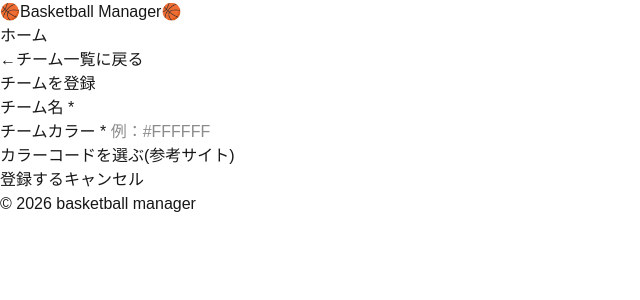
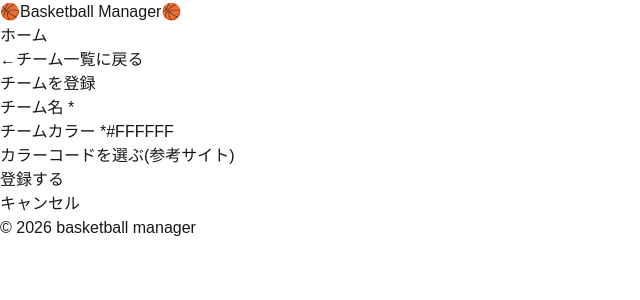
Before and after one commit to yu-mathy14/graduation-project, a Next.js app: page /teams/new in a window 1280 px wide. Shown: the top 300 px of the page, without its empty margins (0-640 px from the left). Built offline with nearby package versions, Linux system fonts and the light colour scheme; no server answers.

Commit message:
Teams新規登録のバリデーションを実装
React Hook Form + Yupを導入し、入力チェックと新しいフォルダ構成を反映

```diff
--- a/memos/フォルダ構成.md
+++ b/memos/フォルダ構成.md
@@ -19,7 +19,11 @@ app/teams
      │    └── edit
      │        └── page.tsx // チーム編集画面
      └── new
-         └── page.tsx // チーム登録画面
+         ├── page.tsx
+         ├── actions.ts
+         ├── schema.ts
+         └── components/
+             └── TeamForm.tsx
 
 app/games
      │
--- a/package.json
+++ b/package.json
@@ -9,11 +9,14 @@
     "lint": "eslint"
   },
   "dependencies": {
+    "@hookform/resolvers": "^5.9.1",
     "@prisma/adapter-pg": "^7.10.0",
     "@prisma/client": "^7.10.0",
     "next": "16.3.4",
     "react": "19.2.8",
-    "react-dom": "19.2.8"
+    "react-dom": "19.2.8",
+    "react-hook-form": "^7.88.0",
+    "yup": "^1.7.1"
   },
   "devDependencies": {
     "@tailwindcss/postcss": "^4",
--- /dev/null
+++ b/src/app/teams/new/actions.ts
@@ -0,0 +1,49 @@
+// 正しい入力を受け取ったあと、DB上で問題がないか確認して保存する場所
+/* DB登録と重複チェックを行う
+  【DBに関係するチェック】 */
+// ==================================================
+
+/* この関数はサーバー側で実行する処理です
+  とNext.jsに伝えるためのServer Actionの宣言 */
+"use server";
+
+import { prisma } from "@/lib/prisma";
+import { redirect } from "next/navigation";
+import type { TeamFormValues } from "./schema";
+
+/* フォームから受け取ったチーム情報を確認し、
+チーム名の重複がなければDBに登録して詳細ページへ遷移する関数 */
+export async function createTeam(data: TeamFormValues) {
+  /* 【.trim()】
+  文字列の両端にある空白文字（スペースや改行など）を取り除き、
+  新しい文字列を返す */
+  const teamName = data.teamName.trim();
+  const teamColor = data.teamColor.trim();
+
+// チーム名重複チェック ---------------------------------
+  /* 受け取ったデータのteamNameを条件にTeamsテーブルを検索、
+  一致するチームがあればexistingTeamとに格納 */
+  const existingTeam = await prisma.teams.findUnique({
+    where: {
+      teamName,
+    },
+  });
+
+  /* 一致するチームが存在した場合は、
+  Errorオブジェクトを作成して例外を投げる */
+  if (existingTeam) {
+    throw new Error("同じチーム名がすでに登録されています");
+  }
+// ---------------------------------------------------
+
+/* チーム名重複チェックに問題がなければTeamを1件登録する */
+  const team = await prisma.teams.create({
+    data: {
+      teamName,
+      teamColor,
+    },
+  });
+
+  /* 登録したチームの詳細ページに遷移する */
+  redirect(`/teams/${team.teamId}`);
+}
--- /dev/null
+++ b/src/app/teams/new/components/TeamForm.tsx
@@ -0,0 +1,95 @@
+// Teamsの入力フォームを表示し、React Hook FormとYupで入力値を検証する
+/* フォーム部分をClient Componentに分離し、
+  React Hook Form + Yup でバリデーションチェックを行う */
+// ==================================================
+
+/* このコンポーネントはブラウザ上(クライアントサイド)で実行されることを明示 */
+"use client";
+
+import { yupResolver } from "@hookform/resolvers/yup";
+import { useForm,
+         type FieldErrors,
+         type SubmitErrorHandler,
+         type SubmitHandler,
+       } from "react-hook-form";
+
+/* 他ファイルから必要なものを読み込み */
+import { createTeam } from "../actions";
+import { teamSchema, type TeamFormValues } from "../schema";
+
+export default function TeamForm() {
+  // デフォルト値
+  const teamDefaultValue: TeamFormValues = {
+    teamName: "",
+    teamColor: "#FFFFFF",
+  };
+
+  // フォーム初期化
+  const { register, handleSubmit,formState: { errors },} = useForm<TeamFormValues>({
+    // デフォルト値
+    defaultValues: teamDefaultValue,
+    /* バリデーションをYupに任せる */
+    /* resolver -> React Hook Formと外部バリデーションライブラリを接続する仕組み */
+    /* yupResolver -> Yupの検証結果をReact Hook Formで扱えるようにするアダプタ */
+    resolver: yupResolver(teamSchema), // Yupに検証を委ねる
+  });
+
+  // サブミット時の処理
+  /* バリデーション成功時に実行される処理 */
+  const onSubmit: SubmitHandler<TeamFormValues> = async (data) => {
+    await createTeam(data);
+  };
+  /* バリデーション失敗時に実行される処理 */
+  const onError: SubmitErrorHandler<TeamFormValues> = (
+    errors: FieldErrors<TeamFormValues>
+    ) => {
+    console.log(errors);
+  };
+
+  return (
+    <>
+      <form onSubmit={handleSubmit(onSubmit, onError)} noValidate>
+        <div>
+          <label htmlFor="teamName">チーム名 *</label>
+          <input
+            id="teamName" // labelと対応
+            type="text"
+            /* teamNameをReact Hook Formに登録 */
+            {...register("teamName")}
+            />
+          {/* teamNameのバリデーションエラーがある場合、メッセージを表示 */}
+          <div>{errors.teamName?.message}</div>
+        </div>
+
+        <div>
+          <label htmlFor="teamColor">チームカラー *</label>
+          <input
+            id="teamColor" // labelと対応
+            type="text"
+            placeholder="#FFFFFF"
+            /* teamColorをReact Hook Formに登録 */
+            {...register("teamColor")}
+          />
+          {/* teamColorのバリデーションエラーがある場合、メッセージを表示 */}
+          <div>{errors.teamColor?.message}</div>
+
+          <p>
+            <a
+              href="https://www.colordic.org"
+              target="_blank" // サイトを別タブで開く
+              /* target="_blank"で外部サイトを開くときによくセットで使用するもの */
+              rel="noopener noreferrer"
+            >
+              カラーコードを選ぶ(参考サイト)
+            </a>
+          </p>
+        </div>
+
+        <div>
+          <button type="submit">登録する</button>
+        </div>
+      </form>
+  </>
+
+  );
+}
--- a/src/app/teams/new/page.tsx
+++ b/src/app/teams/new/page.tsx
@@ -1,42 +1,19 @@
-import { prisma } from "@/lib/prisma";
-import { redirect } from "next/navigation";
+// Teams新規登録ページを表示する
+/* フォーム本体はTeamForm.tsxに分離し、
+  このファイルではページの構成と画面遷移を担当する */
+// ==================================================
+
 import Link from "next/link";
+import TeamForm from "./components/TeamForm";
 
 /**
  * チーム登録ページ
  * `/teams/new`に対応するサーバーコンポーネント
- * 入力フォームを表示し、送信時にServerAction(`createTeam`)でチームを新規作成する。
+ * ページの構成と画面遷移を担当し、入力フォームはTeamForm.tsxに分離している。
  * 登録完了後はチーム詳細ページへリダイレクトする。
  */
 
 export default function TeamNewPage() {
-// フォームが送信された時に実行する関数
-  /* <form action={createTeam}>によってフォームに登録されている */
-  /* formData フォームから送信されたデータ */
-  /* FormData -> Web APIとして用意されている型
-    フォーム送信時にはFormDataオブジェクトがcreateTeamに渡される */
-  async function createTeam(formData: FormData) {
-    /* この関数はサーバー側で実行する処理です
-    とNext.jsに伝えるためのServer Actionの宣言 */
-    "use server";
-
-    // formDataの中から指定したキーの値を取り出して型アサーションし、定数に格納
-    /* 【.get()】-> FormDataの中から、指定したname(キー)のデータを1つ取り出すためのメソッド */
-    const teamName = formData.get("teamName") as string;
-    const teamColor = formData.get("teamColor") as string;
-
-    /* Teamを1件登録する */
-    const team = await prisma.teams.create({
-      data: {
-        teamName,
-        teamColor,
-      },
-    });
-
-    /* 登録画面から該当のチームの詳細画面へ遷移 */
-    redirect(`/teams/${team.teamId}`);
-  }
-
   return (
     <div>
       {/* チーム一覧に戻るためのリンク */}
@@ -46,51 +23,14 @@ export default function TeamNewPage() {
 
       <h1>チームを登録</h1>
 
-      {/* 登録専用のフォーム */}
-      <form action={createTeam}>
-        {/* 必須項目 */}
-        <div>
-          <label htmlFor="teamName">チーム名 *</label>
-          <input
-            id="teamName" // labelと対応
-            name="teamName"
-            required // 必須入力
-          />
-        </div>
+      {/* React Hook Form + Yupを使った入力フォームを表示 */}
+      <TeamForm />
 
-        <div>
-          <label htmlFor="teamColor">チームカラー *</label>
-          <input
-            id="teamColor" // labelと対応
-            name="teamColor"
-            required // 必須入力
-            placeholder=" 例：#FFFFFF"
-          />
+      {/* 登録キャンセル時はチーム一覧ページに遷移 */}
+      <Link href="/teams">
+        キャンセル
+      </Link>
 
-          <p>
-            <a
-              href="https://www.colordic.org"
-              target="_blank" // サイトを別タブで開く
-              /* target="_blank"で外部サイトを開くときによくセットで使用するもの */
-              rel="noopener noreferrer"
-            >
-              カラーコードを選ぶ(参考サイト)
-            </a>
-          </p>
-        </div>
-
-        <div>
-          {/* フォーム送信用ボタン */}
-          <button type="submit">
-            登録する
-          </button>
-          {/* 登録キャンセル時はチーム一覧ページに遷移 */}
-          <Link href="/teams">
-            キャンセル
-          </Link>
-        </div>
-
-      </form>
     </div>
   );
 
--- /dev/null
+++ b/src/app/teams/new/schema.ts
@@ -0,0 +1,49 @@
+// Teamsフォームで、どんな入力を正しいとするかを定義する場所
+/* components/TeamForm.tsxに直接書いてもいいが、
+新規登録と編集の両方で同じバリデーションを使うので分けておくと便利
+  【入力値そのものをチェック】 */
+// ===============================
+
+/* yupライブラリのすべてのエクスポートをまとめて
+yupという名前のオブジェクトとして読み込む */
+/* import * as ...
+-> モジュールの全エクスポートをまとめて1つの名前空間オブジェクトにする */
+import * as yup from "yup";
+
+/* どんなフォームにするのかを型で設計 */
+export type TeamFormValues = {
+  teamName: string;
+  teamColor: string;
+};
+
+// 検証ルールを準備
+/* yup.object関数の中にオブジェクトを入れていく */
+/* TeamFormValuesの中に入る値の検証ルール */
+export const teamSchema = yup.object({
+  teamName: yup
+    .string() // データ型：文字列
+    .label("チーム名") // フィールドの日本語名
+  // 以下、検証ルール
+    .required("${label}は必須入力です。") // 必須入力指定
+    /* 最大文字数
+    ：第一引数は最大文字数、第二引数はエラーメッセージ */
+    .max(30, "${label}は${max}文字以内で入力してください。"),
+
+  teamColor: yup
+    .string() // データ型：文字列
+    .label("チームカラー") // フィールドの日本語名
+  // 以下、検証ルール
+    .required("${label}は必須入力です。") // 必須入力指定
+    /* 正規表現に一致するか
+    ：第一引数は照合する正規表現、第二引数はエラーメッセージ */
+    .matches(
+    /* 【/.../】正規表現リテラル(JSなどで使う書き方)
+       【^】 文字列の先頭
+       【#】リテラルの#記号
+       【[0-9A-Fa-f]】文字クラス(0〜9、A〜F、a〜f のいずれか1文字)
+       【{6}】直前のパターン([0-9A-Fa-f])を6回繰り返す
+       【$】文字列の末尾*/
+    /^#[0-9A-Fa-f]{6}$/,
+    "${label}は #RRGGBB の形式で入力してください。"
+    ),
+});
```
Also changed, not shown: 1 other file (tests, documents, lock files or other folders).
